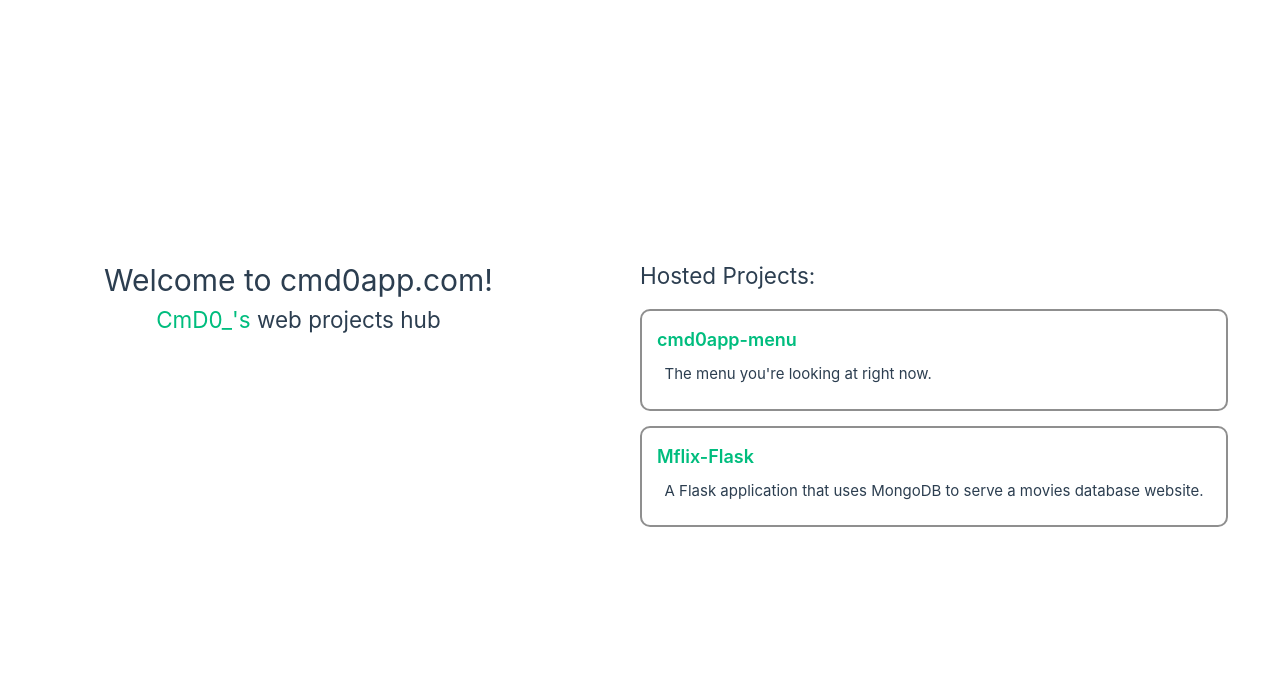
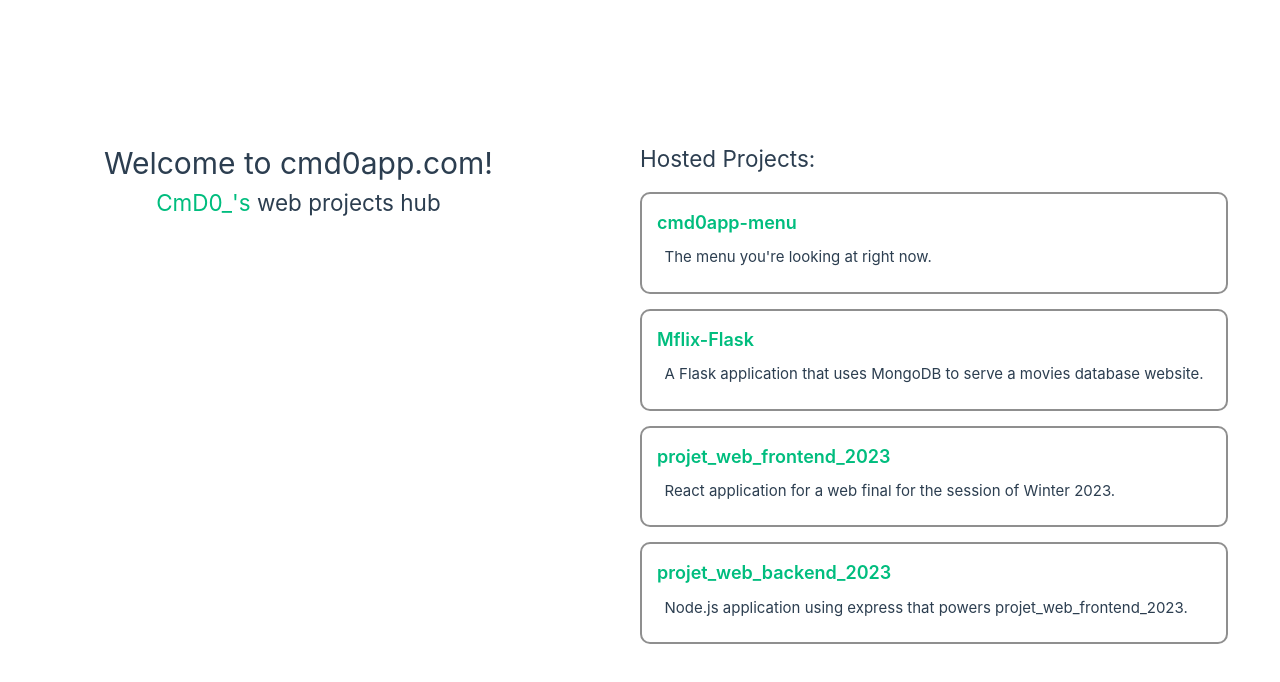
Before and after one commit to CmD0/cmd0app-menu, a Vue app: page / in a window 1280 px wide. Shown: the top 682 px of the page. Built offline with nearby package versions, Linux system fonts and the light colour scheme.

Commit message:
updated projects list

```diff
--- a/src/components/Projects/projects.ts
+++ b/src/components/Projects/projects.ts
@@ -8,6 +8,16 @@
         name: 'Mflix-Flask',
         description: 'A Flask application that uses MongoDB to serve a movies database website.',
         URL: 'https://mflix.cmd0app.com',
+    },
+    {
+        name: 'projet_web_frontend_2023',
+        description: 'React application for a web final for the session of Winter 2023.',
+        URL: 'https://stage.cmd0app.com',
+    },
+    {
+        name: 'projet_web_backend_2023',
+        description: 'Node.js application using express that powers projet_web_frontend_2023.',
+        URL: 'https://api-stages.cmd0app.com/api/',
     }
 ];
 
```
